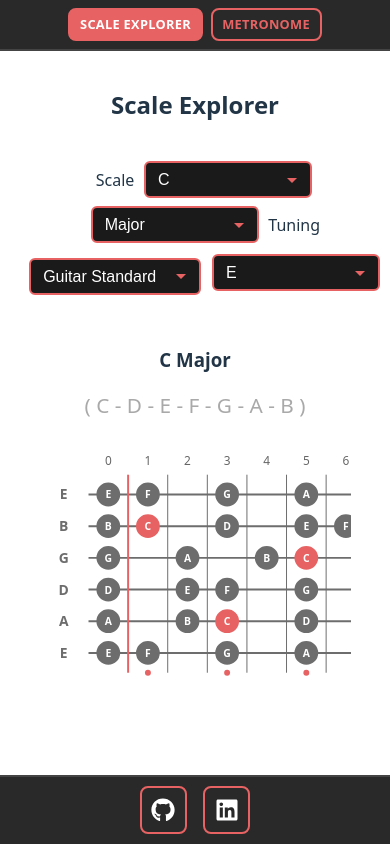
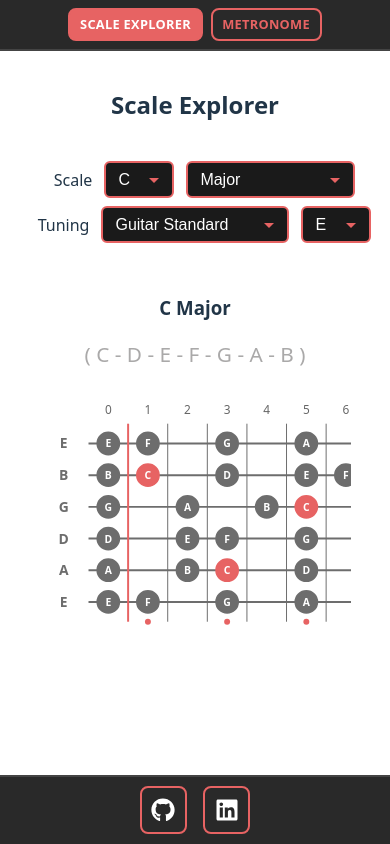
Before and after one commit to felipecamejo/GuitarWeb, a React (Vite) app: page /#/scale in a window 390 px wide. Built offline with nearby package versions, Linux system fonts and the light colour scheme.

Commit message:
ajustes responsive

```diff
--- a/src/App.css
+++ b/src/App.css
@@ -99,10 +99,33 @@
   margin: 0 auto 1.5rem;
 }
 
+.selector-group {
+  display: contents;
+}
+
+.selector-refresh {
+  display: contents;
+}
+
 @media (max-width: 768px) {
   .card {
     padding: 1.5em 1em;
     gap: 0.75rem;
+    flex-direction: column;
+  }
+
+  .selector-group {
+    display: flex;
+    align-items: center;
+    justify-content: center;
+    gap: 0.75rem;
+    width: 100%;
+  }
+
+  .selector-refresh {
+    display: flex;
+    justify-content: center;
+    width: 100%;
   }
 }
 
@@ -114,20 +137,6 @@
     justify-content: center;
     margin: 0 auto 1.5rem;
     max-width: calc(100vw - 1rem);
-  }
-
-  select {
-    width: calc(47% - 0.25rem);
-    margin: 0 0.1rem;
-    min-width: 0;
-    font-size: 0.85rem;
-    padding: 0.4rem 1.8rem 0.4rem 0.5rem;
-    box-sizing: border-box;
-  }
-
-  select:nth-child(3) {
-    width: calc(48% - 0.25rem);
-    margin: 0.4rem 0.1rem 0;
   }
 }
 
--- a/src/components/Selector.tsx
+++ b/src/components/Selector.tsx
@@ -31,7 +31,8 @@ export default function Selector({
 
   return (
     <div className="card">
-      Scale
+      <div className="selector-group selector-scale">
+        <span>Scale</span>
         <select
           value={selectedNote}
           onChange={(e) => onNoteChange(e.target.value as PossibleNotes)}
@@ -49,7 +50,10 @@ export default function Selector({
             <option key={scale.value} value={scale.value}>{scale.label}</option>
           ))}
         </select>
-      Tuning
+      </div>
+
+      <div className="selector-group selector-tuning">
+        <span>Tuning</span>
         <select
           value={selectedTuning}
           onChange={(e) => {
@@ -69,11 +73,15 @@ export default function Selector({
             <option key={tn} value={tn}>{tn}</option>
           ))}
         </select>
+      </div>
+
       {hasDiagramChanges && (
+        <div className="selector-refresh">
           <Button
             fa="refresh"
             onClick={onRefresh}
           />
+        </div>
       )}
     </div>
   )
```
Lines whose indentation alone changed are shown as unchanged.
